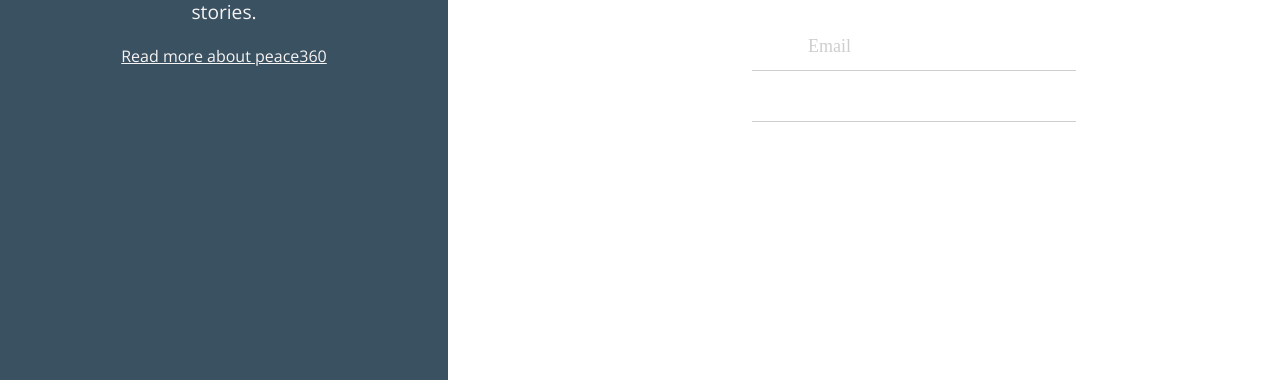
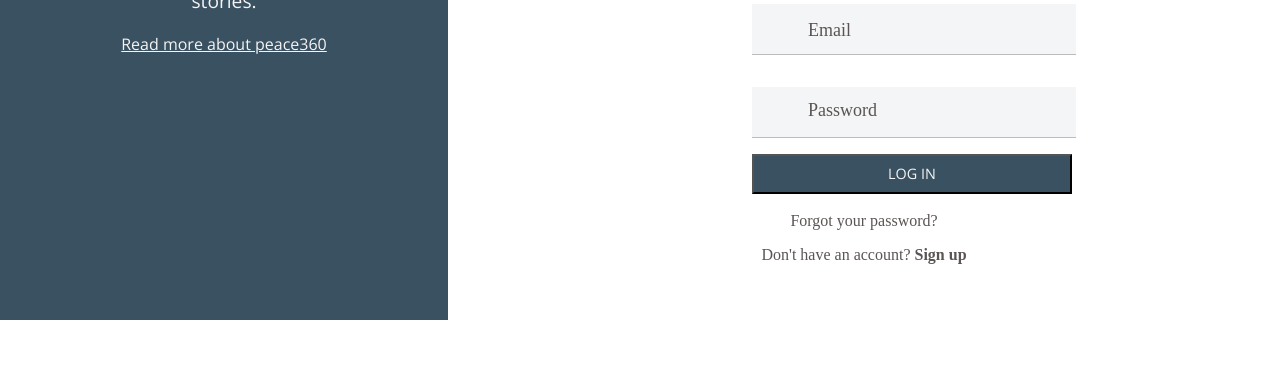
Before and after one commit to Jaman-dedy/peace360_mockups, a plain HTML site: page login.html in a window 1280 px wide. Shown: the part 500-880 px from the top of the page. After the commit the page ends 820 px from the top, so only its background shows below. Drawn offline with nearby package versions, Linux system fonts and the light colour scheme.

Commit message:
login sign up

```diff
--- a/assets/css/style.css
+++ b/assets/css/style.css
@@ -1034,10 +1034,11 @@ h1 {
   display: grid;
   grid-template-areas: "auth-left-side auth-right-side";
   grid-template-columns: 35% 65%;
+  overflow: hidden;
 }
 .login-text {
   text-align: center;
-  padding: 17rem 3rem;
+  padding: 16.3rem 3rem;
   color: rgb(246, 243, 243);
   font-family: sans-serif;
   font-family: "Open Sans", sans-serif;
@@ -1052,7 +1053,7 @@ h1 {
   color: rgb(246, 243, 243);
 }
 .login-img {
-  padding-top: 2rem;
+  padding-top: 1rem;
   height: 20rem;
 }
 
@@ -1089,16 +1090,32 @@ input[type="password"] {
   width: 100%;
   outline: none;
   border: 0;
-  border-bottom: 1px solid #cecece;
+  border-bottom: 1px solid #5a55545b;
   height: 3rem;
+  font-size: 1rem;
+  color: #5a5554;
+  background-color: #374e5c0e;
+}
+.login-input input[type="password"] {
+  margin-top: 2rem;
 }
 .label-email {
   position: absolute;
   left: 50.5rem;
-  top: 33.5rem;
+  top: 32.5rem;
   font-size: 18px;
   font-weight: 200;
-  color: #cecece;
+  color: #5a5554;
+  transition: all 0.5s ease;
+  pointer-events: none;
+}
+.label-password {
+  position: absolute;
+  left: 50.5rem;
+  top: 37.5rem;
+  font-size: 18px;
+  font-weight: 200;
+  color: #5a5554;
   transition: all 0.5s ease;
   pointer-events: none;
 }
@@ -1106,13 +1123,52 @@ input[type="password"] {
   position: absolute;
   content: " ";
   height: 1px;
-  top: 31.5rem;
+  top: 30.5rem;
   left: 50.5rem;
   transform: scaleX(0.9);
   color: #2e424e;
 }
-.enter {
-  transition: all ease 0.5s;
-  width: 10.1%;
-  transform: scaleX(1);
+.login-input input[type="password"]:focus ~ .label-password {
+  position: absolute;
+  content: " ";
+  height: 1px;
+  top: 35.5rem;
+  left: 50.5rem;
+  transform: scaleX(0.9);
+  color: #2e424e;
 }
+.login-input input[type="email"]:focus {
+  border-bottom: 1px solid #2e424e;
+}
+.login-input input[type="password"]:focus {
+  border-bottom: 1px solid #2e424e;
+}
+.login-input input[type="email"]:valid ~ .label-email {
+  opacity: 0;
+}
+.login-input input[type="password"]:valid ~ .label-password {
+  opacity: 0;
+}
+.login-input button {
+  margin-top: 1rem;
+  width: 100%;
+  height: 2.5rem;
+  color: rgb(246, 243, 243);
+  font-family: "Open Sans", sans-serif;
+  background-color: #395161;
+  font-size: 0.9rem;
+}
+.login-input button:hover,
+button:active,
+button:after {
+  cursor: pointer;
+  background-color: #395161df;
+  outline: none;
+}
+.login-actions {
+  margin-top: -6rem;
+}
+.login-actions span {
+  display: block;
+  padding-bottom: 1rem;
+}
--- a/login.html
+++ b/login.html
@@ -45,9 +45,14 @@
                     <div class="login-input">
                         <input type="email" class="login-email" name="email" required>
                         <label class="label-email" for="email">Email</label>
-                        <span class="enter"></span>
-                        <input type="password" name="" id="" required>
+                        <input class="login-password" type="password" name="" id="" required>
+                        <label class="label-password" for="email">Password</label>
+                        <button type="submit" class="login-button">LOG IN</button>
                     </div>
+                </div>
+                <div class="login-actions">
+                    <span>Forgot your password?</span>
+                    <span>Don't have an account? <strong class="from-login">Sign up</st> </span>
                 </div>
             </div>
         </div>
```
